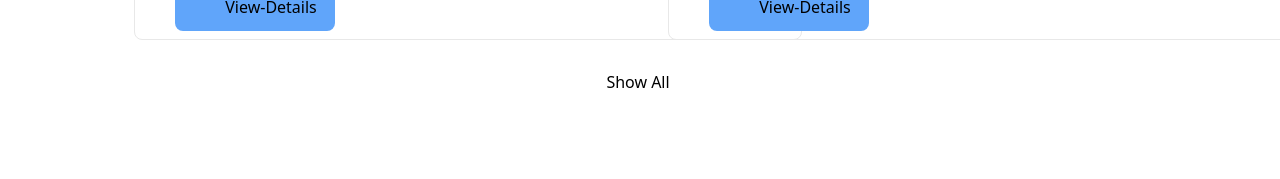
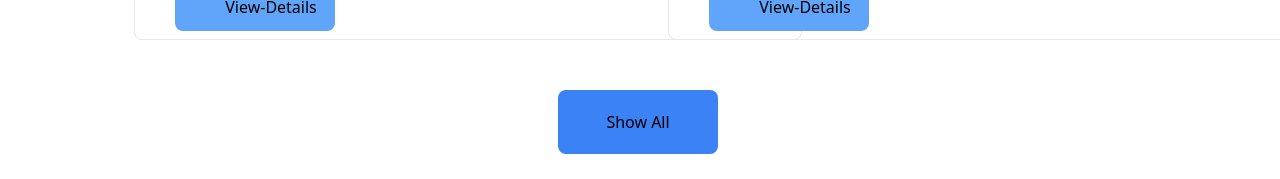
Before and after one commit to shahin2525/b7a9-career-hub, a React (Vite) app: page / in a window 1280 px wide. Shown: the part 2366-2545 px from the top of the page. Before the commit the page ends 2480 px from the top, so only its background shows below. Built offline with nearby package versions, Linux system fonts and the light colour scheme.

Commit message:
show all button added

```diff
--- a/src/component/FeaturedJobs/FeaturedJobs.jsx
+++ b/src/component/FeaturedJobs/FeaturedJobs.jsx
@@ -29,9 +29,9 @@ const FeaturedJobs = () => {
 
       <span
         onClick={handleData}
-        className="flex justify-center items-center mt-5 mb-5"
+        className="flex justify-center items-center mt-10 mb-7 bg-blue-500 h-16 w-40 rounded-lg ml-auto mr-auto"
       >
-        <button className="text-center">Show All</button>
+        <button className="">Show All</button>
       </span>
     </div>
   );
```
